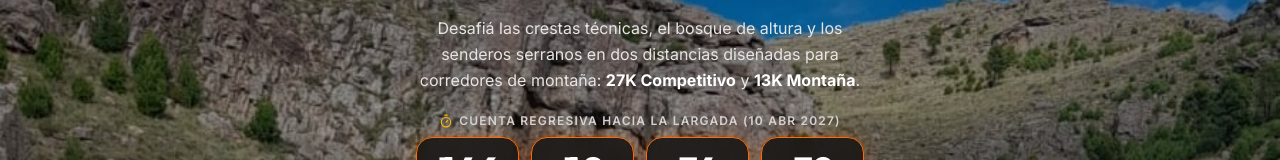
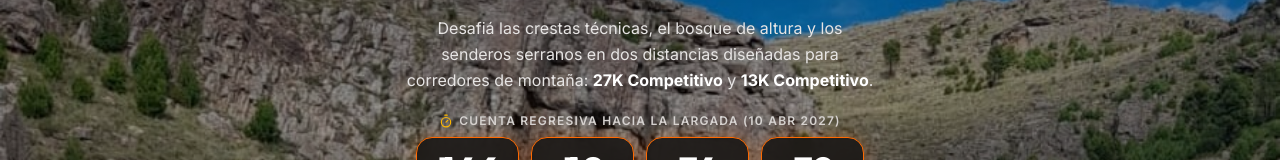
Before and after one commit to lucciancia20-alt/reto-al-filo-web, a React (Vite) app: page / in a window 1280 px wide. Shown: the part 325-485 px from the top of the page. Built offline with nearby package versions, Linux system fonts and the light colour scheme; no server answers.

Commit message:
chore(copy): rename 13K Montaña to 13K Competitivo across site

```diff
--- a/index.html
+++ b/index.html
@@ -8,7 +8,7 @@
     <title>Reto al Filo - 2da Edición | Trail Running Abril 2027</title>
     <meta
       name="description"
-      content="Carrera de trail running de montaña Reto al Filo - 2da Edición. 10 de abril de 2027 en Tornquist / Sierra de la Ventana. Distancias 27K Competitivo (+1.510m) y 13K Montaña (+671m)."
+      content="Carrera de trail running de montaña Reto al Filo - 2da Edición. 10 de abril de 2027 en Tornquist / Sierra de la Ventana. Distancias 27K Competitivo (+1.510m) y 13K Competitivo (+671m)."
     />
 
     <!-- Open Graph / WhatsApp Preview -->
@@ -18,7 +18,7 @@
     <meta property="og:title" content="Reto al Filo - 2da Edición | Trail Running Abril 2027" />
     <meta
       property="og:description"
-      content="Desafiá las sierras de Tornquist el 10 de abril de 2027. Circuitos GPX reales 27K Competitivo (+1.510m) y 13K Montaña (+671m). ¡Inscribite ahora!"
+      content="Desafiá las sierras de Tornquist el 10 de abril de 2027. Circuitos GPX reales 27K Competitivo (+1.510m) y 13K Competitivo (+671m). ¡Inscribite ahora!"
     />
     <meta
       property="og:image"
--- a/src/components/CircuitSection.jsx
+++ b/src/components/CircuitSection.jsx
@@ -256,7 +256,7 @@ export default function CircuitSection({
           </p>
         </div>
 
-        {/* Selector de Pestañas (27K Competitivo vs 13K Montaña) */}
+        {/* Selector de Pestañas (27K Competitivo vs 13K Competitivo) */}
         <div
           role="tablist"
           aria-label="Seleccionar distancia del circuito"
--- a/src/components/HeroSection.jsx
+++ b/src/components/HeroSection.jsx
@@ -90,7 +90,7 @@ export default function HeroSection({ raceConfig = RACE_CONFIG, onOpenModal }) {
         <p className="mt-2.5 max-w-xl text-balance text-sm sm:text-base text-stone-200 leading-relaxed">
           Desafiá las crestas técnicas, el bosque de altura y los senderos serranos en dos
           distancias diseñadas para corredores de montaña: <strong className="text-white">27K Competitivo</strong> y{' '}
-          <strong className="text-white">13K Montaña</strong>.
+          <strong className="text-white">13K Competitivo</strong>.
         </p>
 
         {/* Contador regresivo dinámico hacia la fecha y hora de largada */}
--- a/src/data/raceConfig.js
+++ b/src/data/raceConfig.js
@@ -54,7 +54,7 @@ export const RACE_CONFIG = {
     },
     '13K': {
       id: '13K',
-      tabLabel: '13K Montaña',
+      tabLabel: '13K Competitivo',
       distanceLabel: '13K',
       price: '$32.000',
       elevationGain: '+671 m',
@@ -350,7 +350,10 @@ export function mergeRaceConfig(override) {
 
   const normalizeDistanceCopy = (text) =>
     typeof text === 'string'
-      ? text.replace(/21K/gi, '27K').replace(/10K/gi, '13K')
+      ? text
+          .replace(/21K/gi, '27K')
+          .replace(/10K/gi, '13K')
+          .replace(/13K\s+Montaña/gi, '13K Competitivo')
       : text;
 
   const mergeCircuit = (key, legacyKey) => {
```
